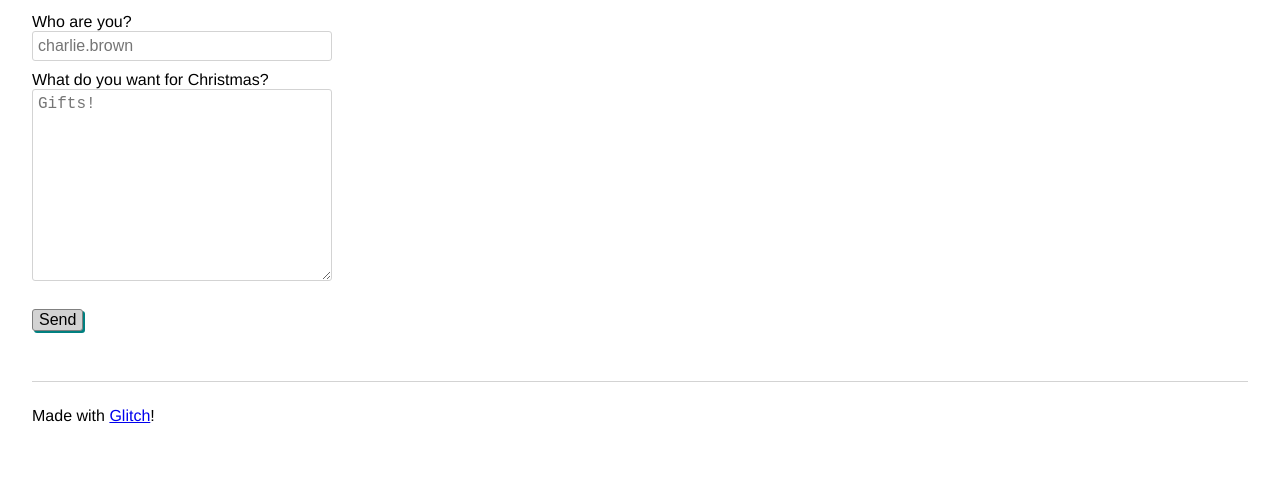
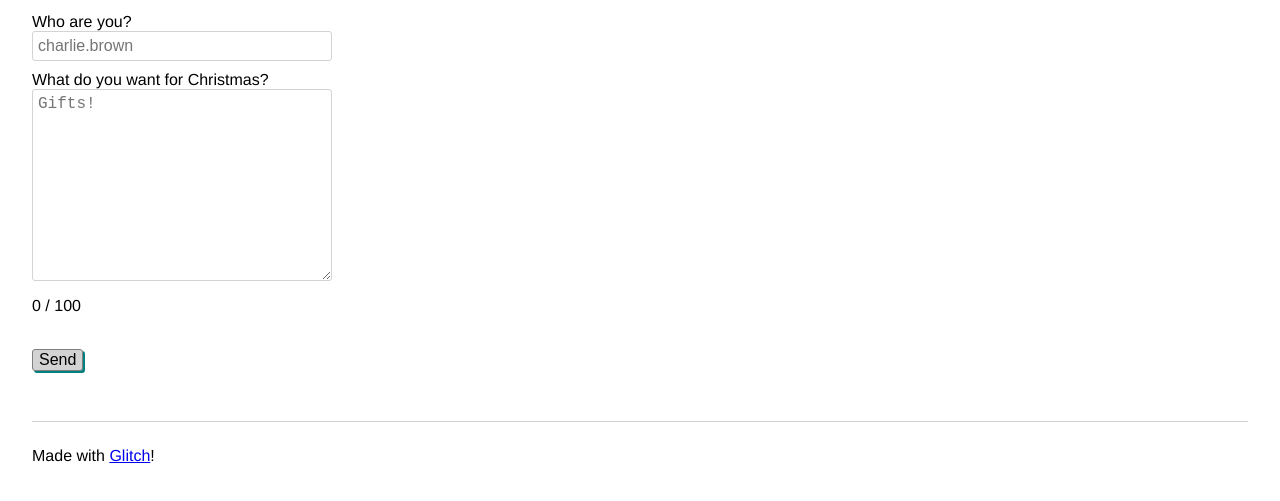
Before and after one commit to tousifhabib/-santa-app, a website built with webpack: page views/index.html in a window 1280 px wide. Shown: the part 111-612 px from the top of the page. Built offline with nearby package versions, Linux system fonts and the light colour scheme.

Commit message:
feat: Added character counter

```diff
--- a/public/client.ts
+++ b/public/client.ts
@@ -18,6 +18,19 @@ function displayResponse(data: string): void {
 
 window.onload = () => {
   const santaForm = document.getElementById('wish-form') as HTMLFormElement;
+  const wishTextarea = document.getElementById('wish') as HTMLTextAreaElement;
+  const characterCount = document.getElementById('character-count');
+
+  if (!characterCount) {
+    console.error('Character count element not found');
+    return;
+  }
+
+  characterCount.textContent = `${wishTextarea.value.length} / 100`;
+
+  wishTextarea.addEventListener('input', () => {
+    characterCount.textContent = `${wishTextarea.value.length} / 100`;
+  });
 
   santaForm.addEventListener('submit', async (e) => {
     e.preventDefault();
--- a/views/index.html
+++ b/views/index.html
@@ -7,6 +7,7 @@
   <meta http-equiv="X-UA-Compatible" content="IE=edge">
   <meta name="viewport" content="width=device-width, initial-scale=1">
   <link rel="stylesheet" href="/style.css">
+  <link rel="icon" type="image/ico" href="/favicon.ico">
 </head>
 <body>
 <header>
@@ -20,6 +21,7 @@
 
     <label for="wish">What do you want for Christmas?</label>
     <textarea id="wish" name="wish" rows="10" cols="45" maxlength="100" placeholder="Gifts!"></textarea>
+    <p id="character-count">0 / 100</p>
 
     <br/>
     <button type="submit" id="submit-letter">Send</button>
```
